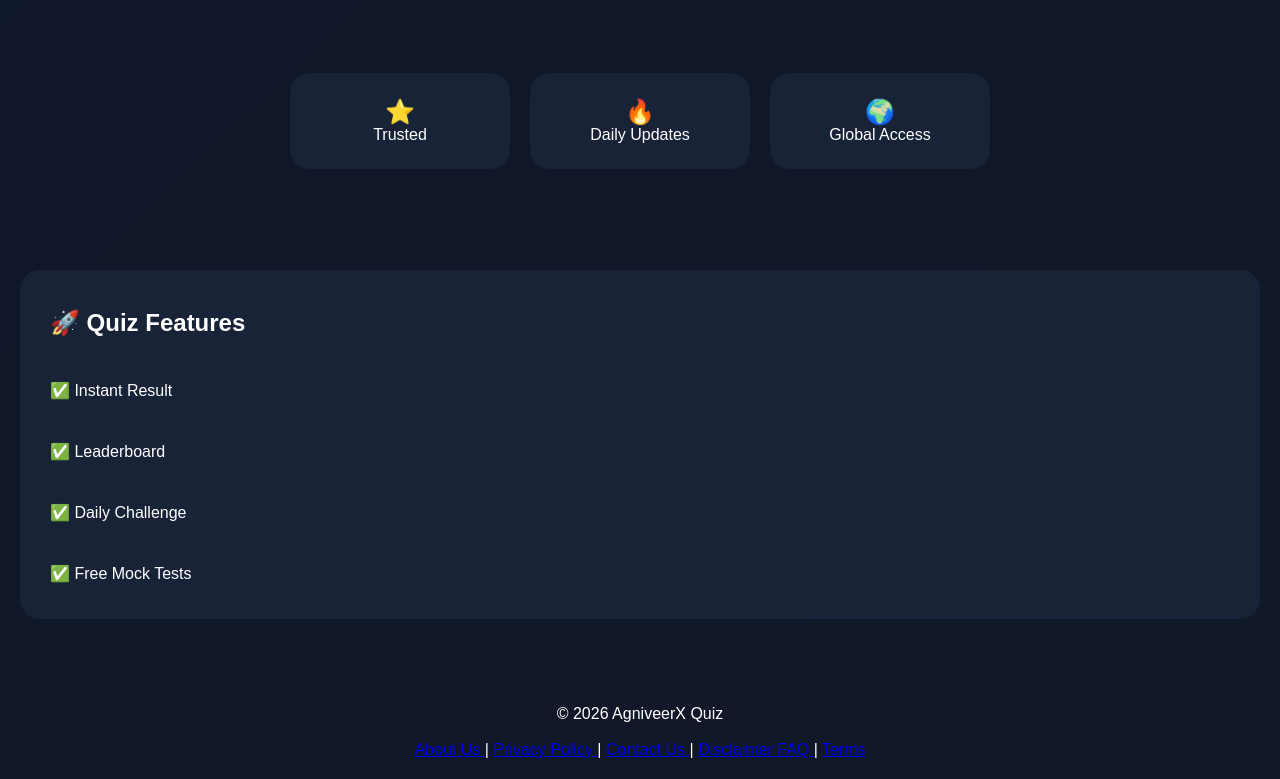
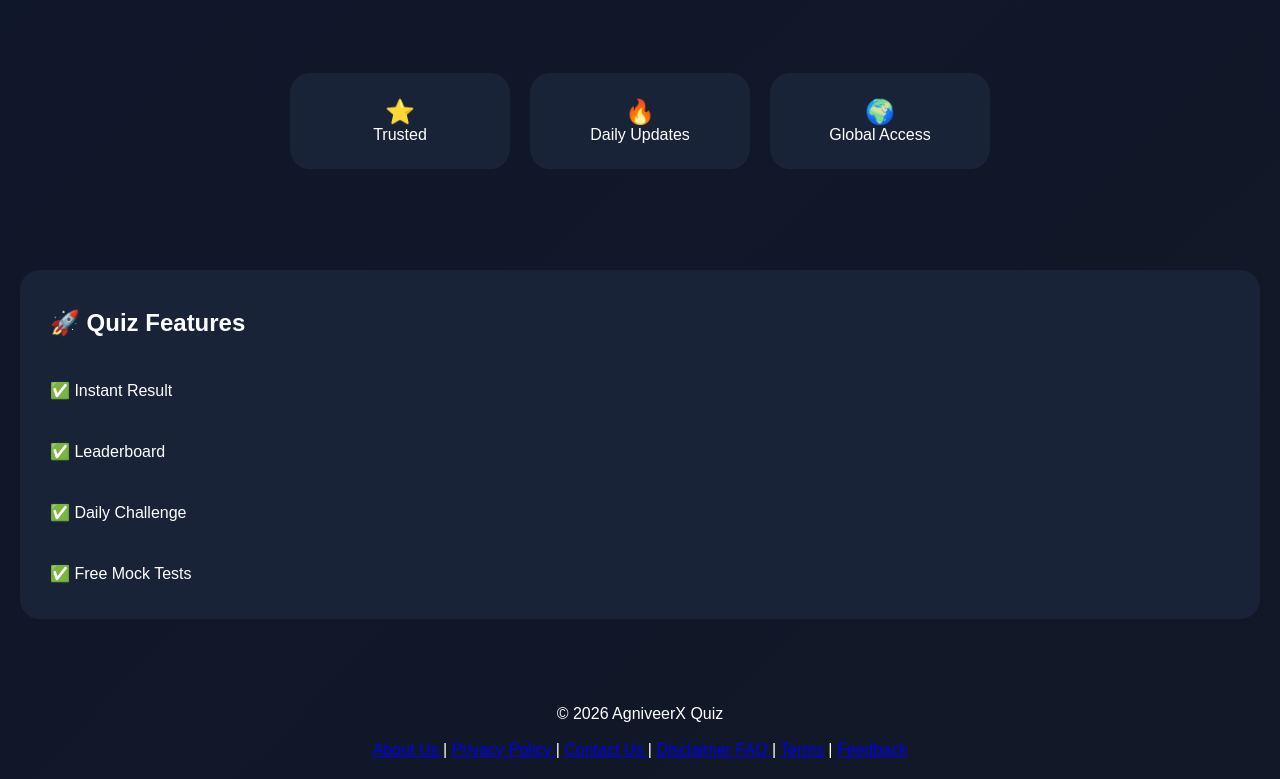
Before and after one commit to gamingsss-hub/gamingsss-hub.github.io, a plain HTML site: page index.html in a window 1280 px wide. Shown: the part 2337-3116 px from the top of the page. Drawn offline with Linux system fonts and the light colour scheme.

Commit message:
Update index.html

```diff
--- a/index.html
+++ b/index.html
@@ -852,6 +852,14 @@ FAQ
 
 | <a href="terms.html">Terms</a>
 
+|
+
+<a href="feedback.html">
+
+Feedback
+
+</a>
+
 </div>
 
 </div>
```
